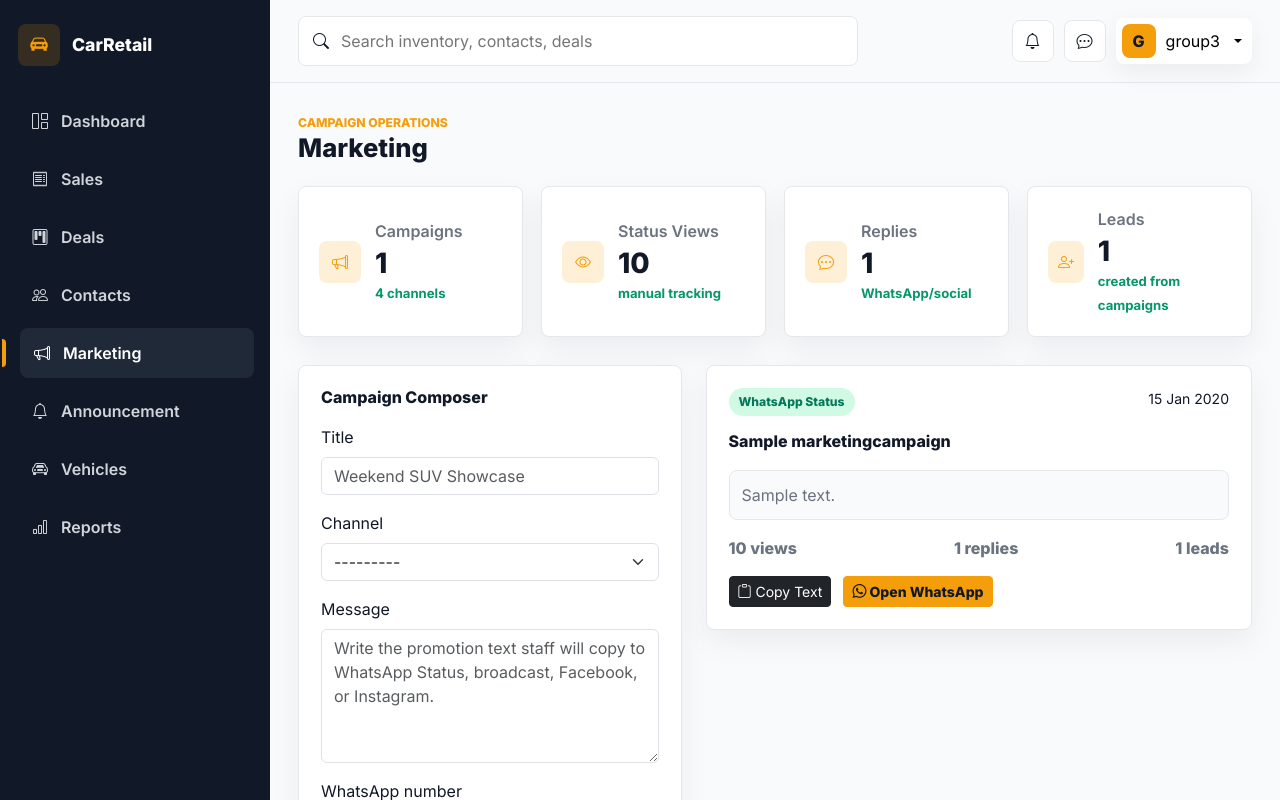
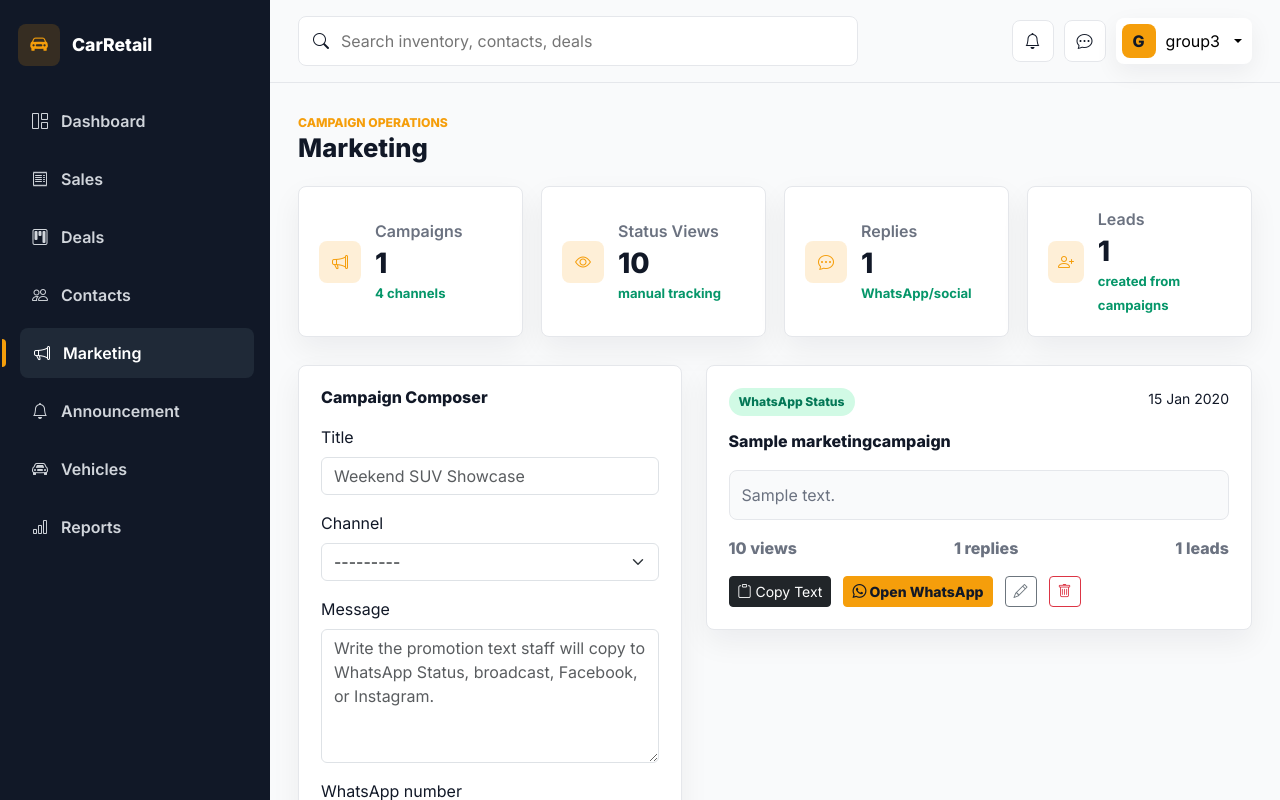
Before and after one commit to mohamed-sinani/CarRetail-crm-system, a Django app: page /dashboard/marketing/ in a window 1280 px wide. Shown: the top 800 px of the page. Run offline with Django 5.2, Linux system fonts and the light colour scheme; a user stored in the database is signed in; tables that the repository leaves empty hold one stand-in row (values such as "Sample post"); data that the repository does not hold is empty.

Commit message:
Fix marketing template

```diff
--- a/templates/marketing.html
+++ b/templates/marketing.html
@@ -85,6 +85,8 @@
                         {% if item.whatsapp_link %}
                             <a class="btn btn-accent btn-sm" href="{{ item.whatsapp_link }}" target="_blank" rel="noopener"><i class="bi bi-whatsapp"></i> Open WhatsApp</a>
                         {% endif %}
+                        <a class="btn btn-outline-secondary btn-sm" href="{% url 'dashboard:campaign_edit' campaign.pk %}"><i class="bi bi-pencil"></i></a>
+                        <a class="btn btn-outline-danger btn-sm" href="{% url 'dashboard:campaign_delete' campaign.pk %}"><i class="bi bi-trash"></i></a>
                     </div>
                 </article>
                 {% endwith %}
```
